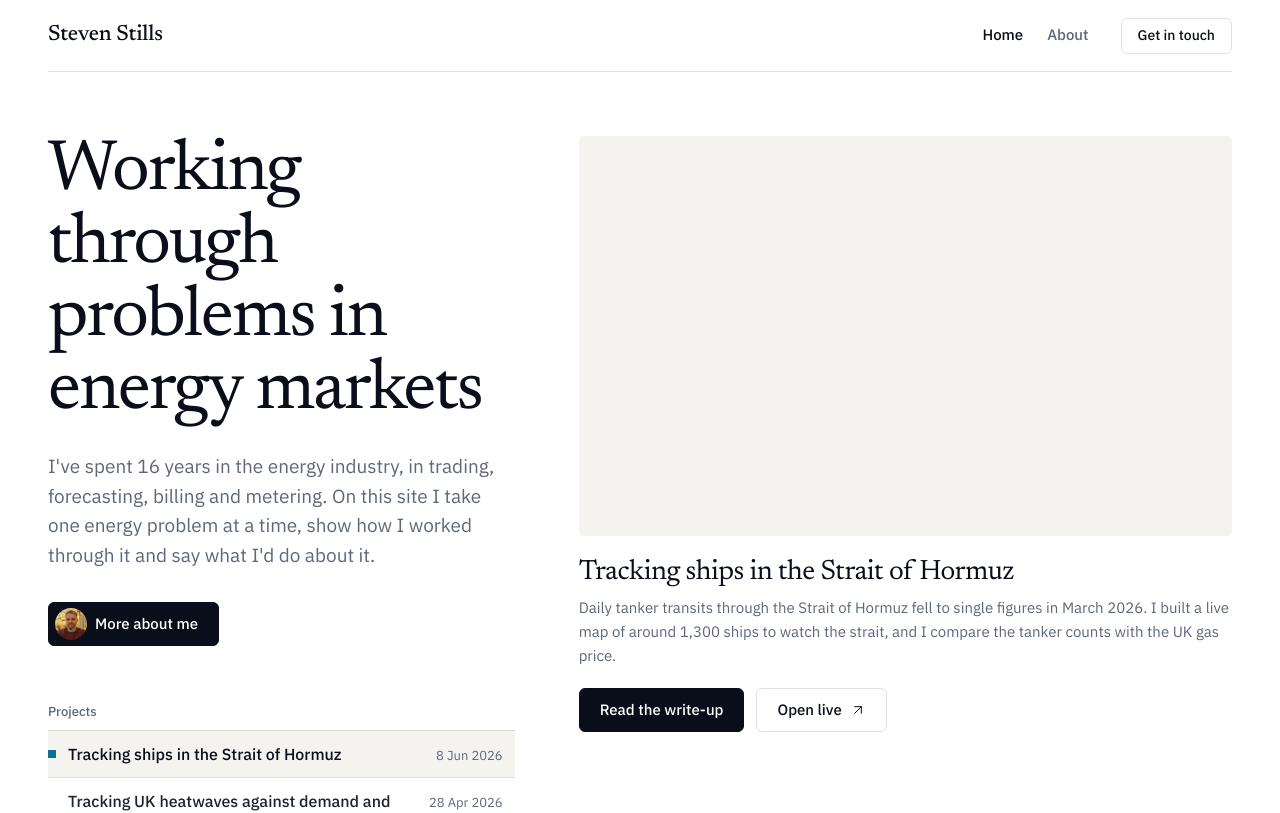
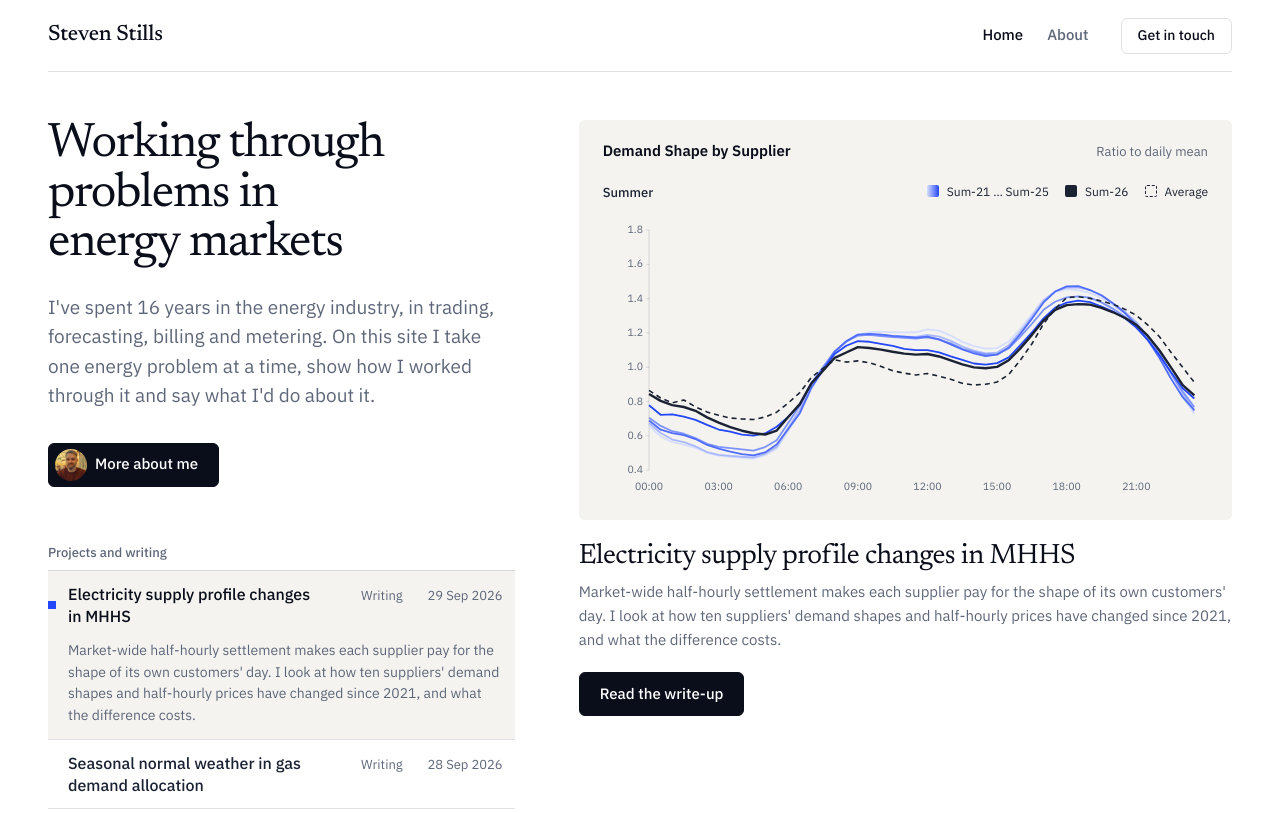
Before and after one commit to steven-stills-dev/stevenstills.com, a React (Vite) app: page / in a window 1280 px wide. Shown: the top 813 px of the page. Built offline with nearby package versions, Linux system fonts and the light colour scheme; no server answers.

Commit message:
switched accent to cobalt and reworked home index (#18)

```diff
--- a/src/components/charts/geom.ts
+++ b/src/components/charts/geom.ts
@@ -46,7 +46,7 @@ export function ticksFrom(lo: number, hi: number): number[] {
   return Array.from({ length: n + 1 }, (_, i) => first + i * step);
 }
 
-/** Accent ramp for ordered or categorical lines: pale petrol at k = 0 through to petrol at k = n - 1.
+/** Accent ramp for ordered or categorical lines: pale cobalt at k = 0 through to cobalt at k = n - 1.
  *  Night is kept for the highlighted line (latest, average) drawn alongside. */
 export function ramp(k: number, n: number): string {
   const p = n > 1 ? Math.round((k / (n - 1)) * 100) : 100;
--- a/src/components/maps/HormuzMap.tsx
+++ b/src/components/maps/HormuzMap.tsx
@@ -23,7 +23,7 @@ function fc(ships: Ship[]) {
 /** Colour the ship layers from the current design tokens. */
 function paint(map: maplibregl.Map) {
   if (!map.getLayer("ships-energy")) return;
-  map.setPaintProperty("ships-energy", "circle-color", token("--ste-secondary", "#0E7490"));
+  map.setPaintProperty("ships-energy", "circle-color", token("--ste-secondary", "#2447F9"));
   map.setPaintProperty("ships-energy", "circle-stroke-color", token("--ste-midnight", "#0A0E1A"));
   map.setPaintProperty("ships-other", "circle-color", token("--ste-dusk", "#5E6779"));
 }
--- a/src/pages/Home.tsx
+++ b/src/pages/Home.tsx
@@ -6,7 +6,7 @@ import { PROJECTS, fmtDate } from "../projects/registry";
 import type { ProjectMeta } from "../projects/types";
 import { usePageMeta } from "../lib/meta";
 
-/** Index rows: title and date. A click shows the entry on the stage; a double click opens it. */
+/** Index rows: title, kind and date, with the summary line on the selected row. A click shows the entry on the stage; a double click opens it. */
 function Rows({ items, active, onPick }: { items: ProjectMeta[]; active: string; onPick: (slug: string) => void }) {
   const navigate = useNavigate();
   return (
@@ -15,7 +15,9 @@ function Rows({ items, active, onPick }: { items: ProjectMeta[]; active: string;
         <li key={p.slug}>
           <button type="button" className={"row" + (p.slug === active ? " on" : "")} aria-pressed={p.slug === active} onClick={() => onPick(p.slug)} onDoubleClick={() => navigate(`/${p.slug}`)}>
             <span className="row-t">{p.title}</span>
+            <span className="row-k">{p.kind === "project" ? "Project" : "Writing"}</span>
             <span className="row-d">{fmtDate(p.date)}</span>
+            {p.slug === active && <span className="row-l">{p.line}</span>}
           </button>
         </li>
       ))}
@@ -26,9 +28,7 @@ function Rows({ items, active, onPick }: { items: ProjectMeta[]; active: string;
 export default function Home() {
   usePageMeta("Steven Stills", "Projects and writing on energy markets and forecasting. Each piece takes one problem, shows the working and ends with what I'd do about it.");
   const navigate = useNavigate();
-  const projects = PROJECTS.filter((p) => p.kind === "project");
-  const writing = PROJECTS.filter((p) => p.kind === "writing");
-  const [active, setActive] = useState(projects[0]?.slug ?? "");
+  const [active, setActive] = useState(PROJECTS[0]?.slug ?? "");
   // in the single-column layout the stage sits above the index, out of view, so a tap opens the entry
   const pick = (slug: string) => (window.matchMedia("(max-width: 900px)").matches ? navigate(`/${slug}`) : setActive(slug));
 
@@ -70,11 +70,8 @@ export default function Home() {
         )}
 
         <div className="lists">
-          <h2 className="lists-h">Projects</h2>
-          <Rows items={projects} active={active} onPick={pick} />
-
-          <h2 className="lists-h">Writing</h2>
-          <Rows items={writing} active={active} onPick={pick} />
+          <h2 className="lists-h">Projects and writing</h2>
+          <Rows items={PROJECTS} active={active} onPick={pick} />
         </div>
       </div>
     </Layout>
--- a/src/projects/heatwave/Preview.tsx
+++ b/src/projects/heatwave/Preview.tsx
@@ -13,8 +13,8 @@ const W = 640;             // overlay canvas width, px
 /** Cool to hot across the theme: night, secondary, tertiary, primary, alert. */
 function palette(): string[] {
   return [
-    token("--ste-night", "#1B2233"), token("--ste-secondary", "#0E7490"), token("--ste-tertiary", "#5FB8CF"),
-    token("--ste-primary", "#CDEFF6"), token("--ste-alert", "#E5484D"),
+    token("--ste-night", "#1B2233"), token("--ste-secondary", "#2447F9"), token("--ste-tertiary", "#8C9EFF"),
+    token("--ste-primary", "#D6DEFF"), token("--ste-alert", "#E5484D"),
   ];
 }
 
--- a/src/styles.css
+++ b/src/styles.css
@@ -1,11 +1,11 @@
 /* =========================================================================
    stevenstills.com design system. Ink on white, a serif display face over a
-   plain sans, and one petrol accent that belongs to the data.
+   plain sans, and one cobalt accent that belongs to the data.
    ========================================================================= */
 :root {
-  --ste-primary: #CDEFF6;     /* pale petrol: highlights, ramp start */
-  --ste-secondary: #0E7490;   /* petrol, the accent: links, selection, chart and map data marks */
-  --ste-tertiary: #5FB8CF;    /* mid petrol: third series */
+  --ste-primary: #D6DEFF;     /* pale cobalt: highlights, ramp start */
+  --ste-secondary: #2447F9;   /* cobalt, the accent: links, selection, chart and map data marks */
+  --ste-tertiary: #8C9EFF;    /* mid cobalt: third series */
   --ste-midday: #FFFFFF; --ste-day: #F4F3F0; --ste-dusk: #5E6779;
   --ste-night: #1B2233; --ste-midnight: #0A0E1A;
   --ste-alert: #E5484D;   /* stress and worst-case marking only */
@@ -70,21 +70,23 @@ img { max-width: 100%; display: block; }
 
 /* ── home: text and index on the left, the selected work on the right ── */
 .home { display: grid; grid-template-columns: minmax(0, 5fr) minmax(0, 7fr); grid-template-areas: "hero stage" "lists stage";
-  column-gap: 64px; align-items: start; padding: 64px 0 96px; }
+  column-gap: 64px; align-items: start; padding: 48px 0 96px; }
 .hero { grid-area: hero; }
-.hero-h { font-family: var(--serif); font-size: clamp(2.75rem, 5.6vw, 5.5rem); font-weight: 400; letter-spacing: -.03em; line-height: 1.02; color: var(--ste-midnight); text-wrap: balance; }
+.hero-h { font-family: var(--serif); font-size: clamp(2.5rem, 3.8vw, 3.75rem); font-weight: 400; letter-spacing: -.03em; line-height: 1.02; color: var(--ste-midnight); text-wrap: balance; }
 .hero-lede { margin-top: 24px; max-width: 34rem; font-size: 1.1875rem; line-height: 1.55; color: var(--ste-dusk); }
 .hero .btn { margin-top: 32px; }
 
 .lists { grid-area: lists; margin-top: 16px; }
 .lists-h { font-size: .8125rem; font-weight: 500; color: var(--ste-dusk); margin: 40px 0 8px; }
 .rows { list-style: none; border-bottom: 1px solid var(--hairline); }
-.row { width: 100%; display: grid; grid-template-columns: 8px minmax(0, 1fr) auto; gap: 12px; align-items: baseline;
+.row { width: 100%; display: grid; grid-template-columns: 8px minmax(0, 1fr) auto 5.5rem; gap: 12px; align-items: baseline;
   padding: 12px 12px 12px 0; border: none; border-top: 1px solid var(--hairline); background: none;
   font: inherit; color: inherit; text-align: left; cursor: pointer; transition: background-color .15s var(--ease); }
 .row::before { content: ""; width: 8px; height: 8px; align-self: center; background: var(--ste-secondary); opacity: 0; transition: opacity .15s var(--ease); }
 .row-t { font-size: 1rem; font-weight: 500; line-height: 1.4; color: var(--ste-night); text-wrap: pretty; }
-.row-d { font-size: .8125rem; color: var(--ste-dusk); white-space: nowrap; }
+.row-k, .row-d { font-size: .8125rem; color: var(--ste-dusk); white-space: nowrap; }
+.row-d { text-align: right; }
+.row-l { grid-column: 2 / -1; font-size: .875rem; line-height: 1.55; color: var(--ste-dusk); animation: fadein .4s var(--ease); }
 .row:hover, .row.on { background: var(--ste-day); }
 .row.on::before { opacity: 1; }
 .row.on .row-t { color: var(--ste-midnight); }
```
Also changed, not shown: 1 other file (tests, documents, lock files or other folders).
